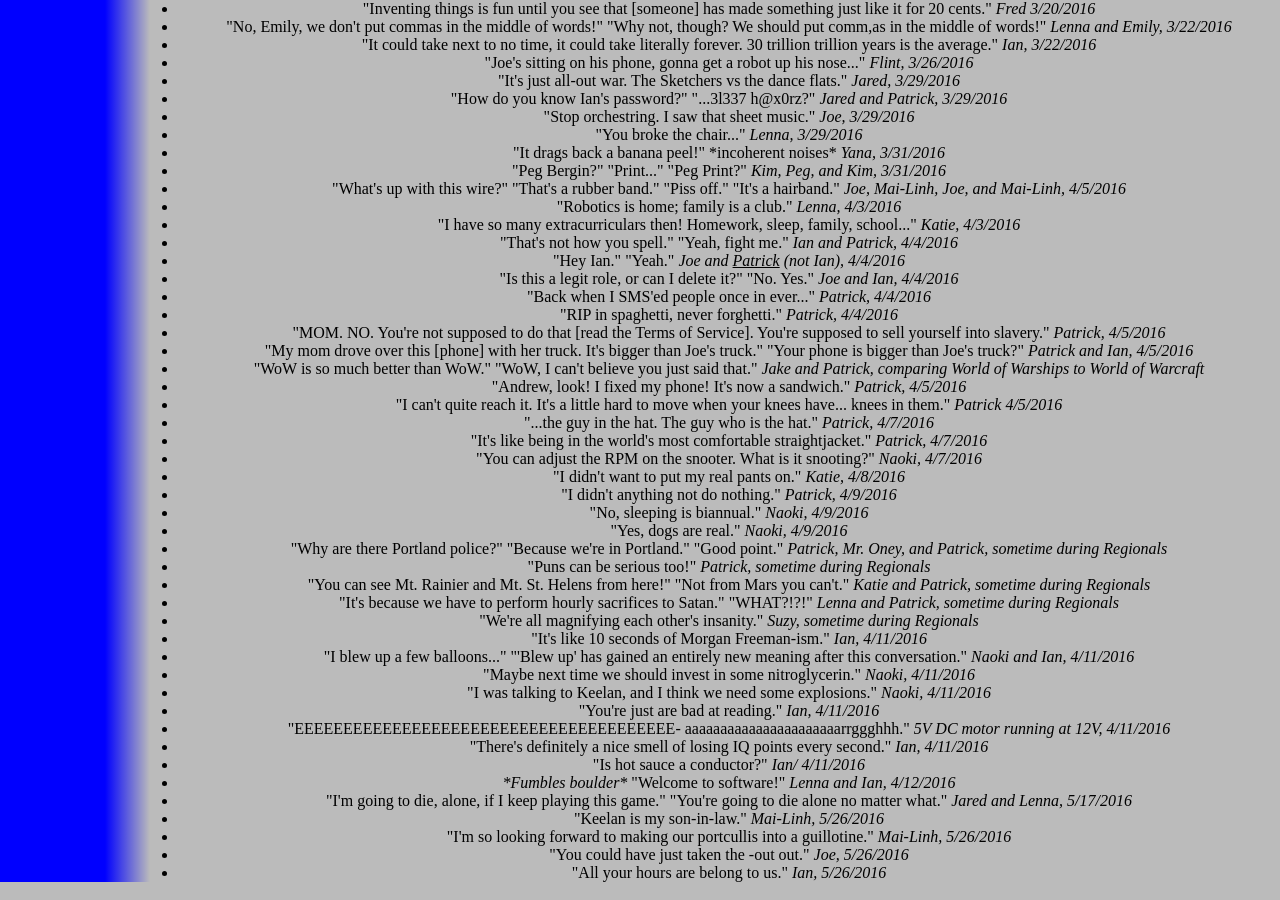
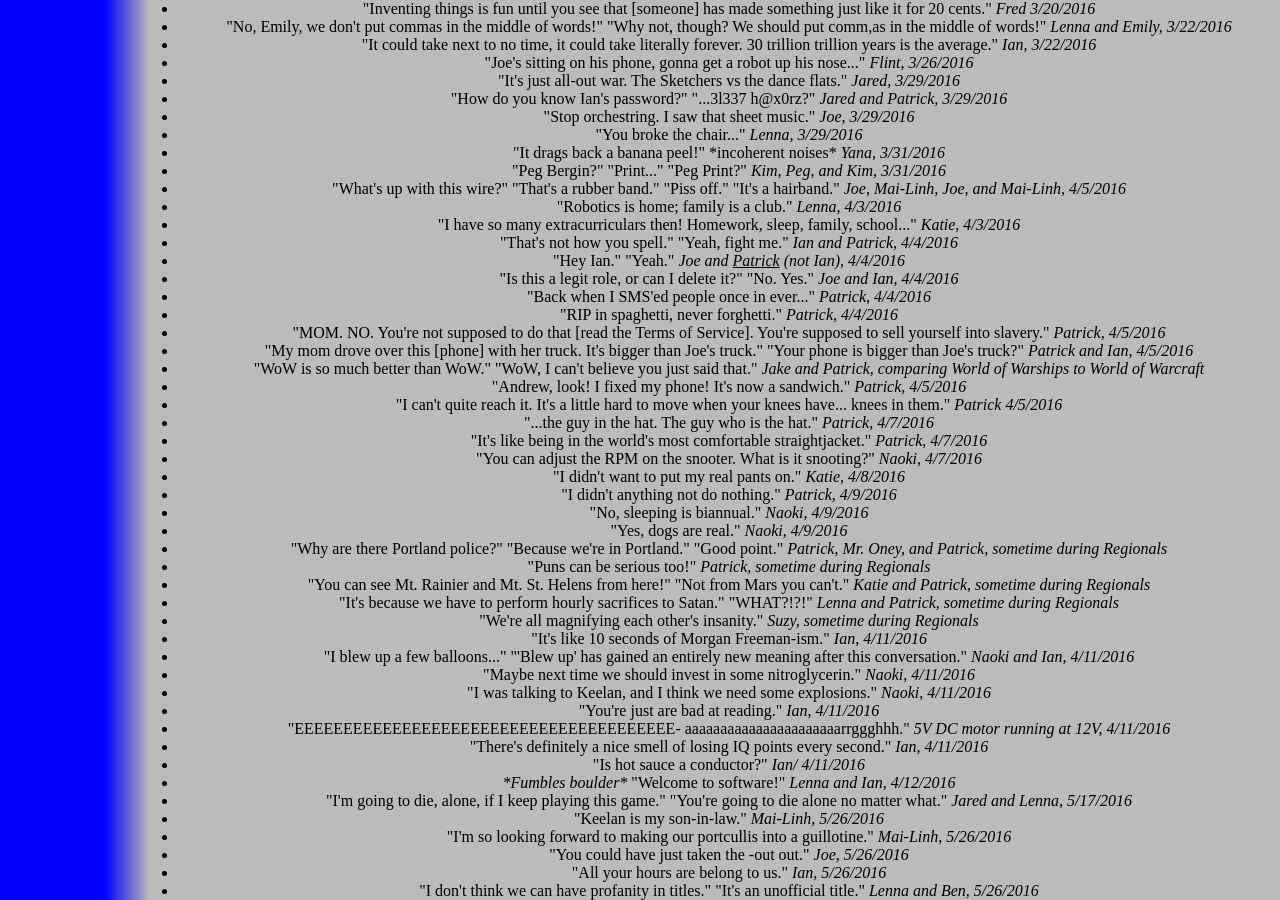
Before and after one commit to katiebugmoon/FRC4131.github.io, a Jekyll site: the page built from media/2016/quotes.html, in a window 1280 px wide and 900 px high, scrolled down 2500 px. Built offline with Jekyll 4.4.1, drawn with Linux system fonts in a browser that asks for light colours; nearby versions of some CDN libraries.

Commit message:
Update quotes.html

```diff
--- a/media/2016/quotes.html
+++ b/media/2016/quotes.html
@@ -181,4 +181,5 @@ title: Build Season 2016 Quotes
 	<li>"I'm so looking forward to making our portcullis into a guillotine." <i>Mai-Linh, 5/26/2016</i></li>
 	<li>"You could have just taken the -out out." <i>Joe, 5/26/2016</i></li>
 	<li>"All your hours are belong to us." <i>Ian, 5/26/2016</i></li>
+	<li>"I don't think we can have profanity in titles." "It's an unofficial title." <i>Lenna and Ben, 5/26/2016</i></li>
 </ul><center>
```
